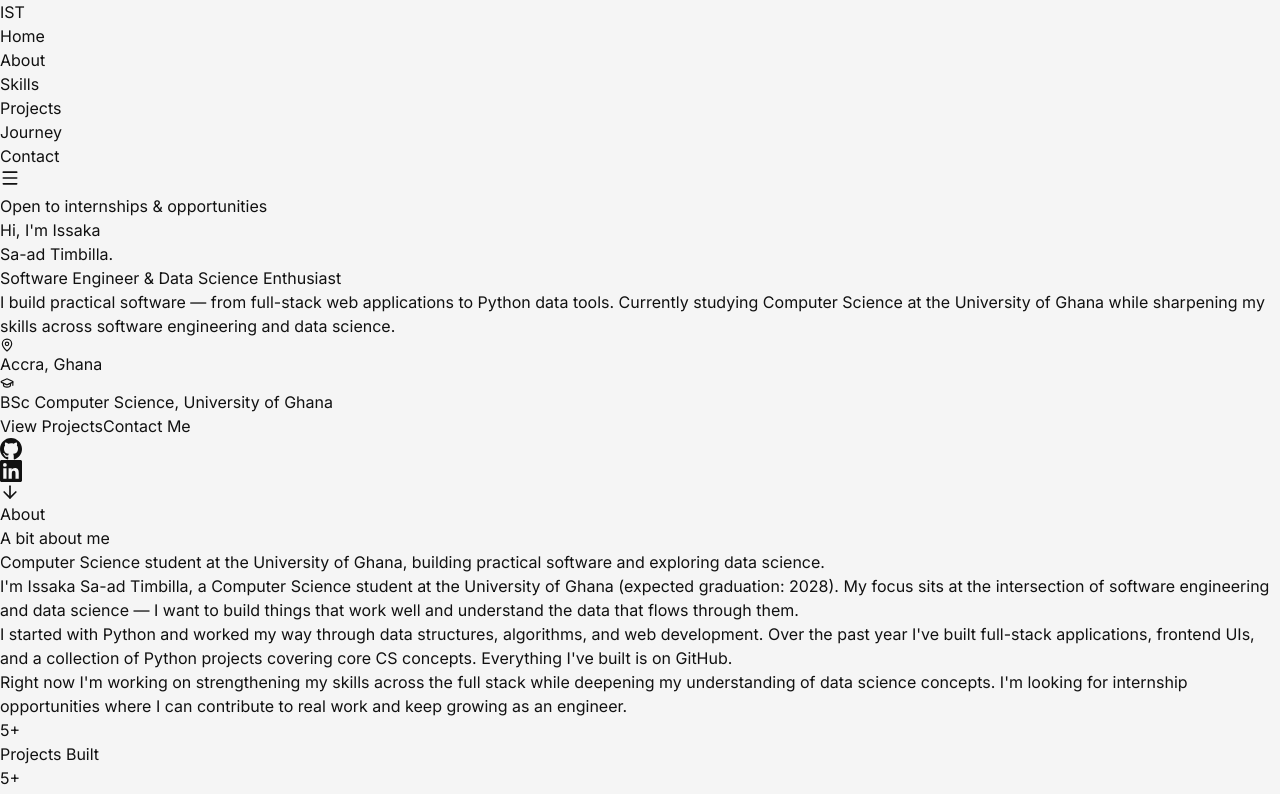
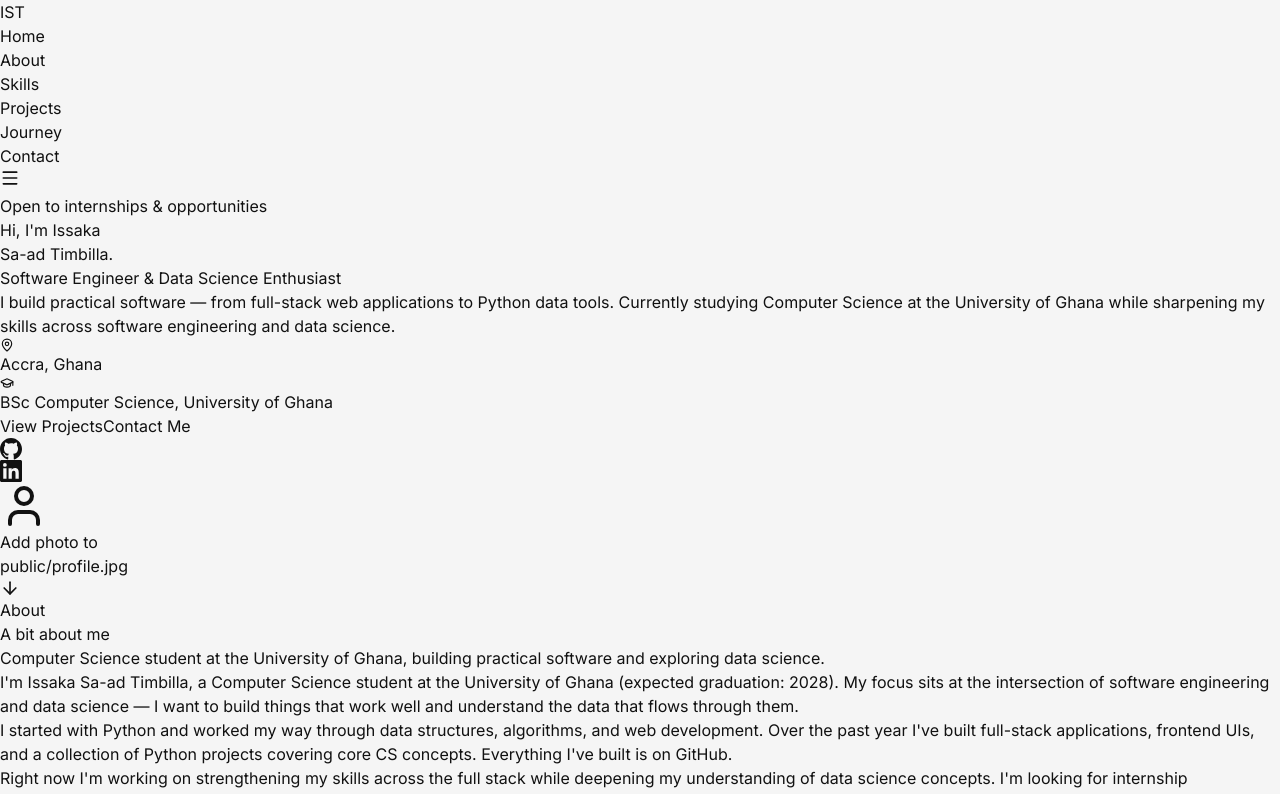
Before and after one commit to isaad-ui/issaaka_sa-ad_Timbilla-portfolio, a React (Vite) app: page / in a window 1280 px wide. Shown: the top 794 px of the page. Built offline with nearby package versions, Linux system fonts and the light colour scheme.

Commit message:
feat: add real repo links and profile photo slot in hero

```diff
--- a/src/components/sections/Hero.tsx
+++ b/src/components/sections/Hero.tsx
@@ -1,7 +1,13 @@
 import React, { useEffect, useState } from 'react';
-import { ArrowDown, MapPin, GraduationCap } from 'lucide-react';
+import { ArrowDown, MapPin, GraduationCap, User } from 'lucide-react';
 import { GithubIcon, LinkedinIcon } from '../ui/BrandIcons';
 import { Button } from '../ui/Button';
+
+// ── To add your photo:
+//    1. Drop your image file into public/  (e.g. public/profile.jpg)
+//    2. Change PHOTO_SRC below to '/profile.jpg' (or whatever filename you used)
+//    3. Save — the placeholder avatar disappears and your photo shows instead.
+const PHOTO_SRC = ''; // e.g. '/profile.jpg'
 
 export const Hero: React.FC = () => {
   const [mounted, setMounted] = useState(false);
@@ -21,30 +27,29 @@ export const Hero: React.FC = () => {
       <div
         className="absolute inset-0 pointer-events-none"
         style={{
-          backgroundImage:
-            'radial-gradient(circle, #d4d4d4 1px, transparent 1px)',
+          backgroundImage: 'radial-gradient(circle, #d4d4d4 1px, transparent 1px)',
           backgroundSize: '28px 28px',
           opacity: 0.55,
         }}
         aria-hidden="true"
       />
-      {/* Fade vignette so dots don't crowd the edges */}
+      {/* Vignette */}
       <div
         className="absolute inset-0 pointer-events-none"
         style={{
-          background:
-            'radial-gradient(ellipse 80% 80% at 50% 50%, transparent 40%, #f5f5f5 100%)',
+          background: 'radial-gradient(ellipse 80% 80% at 50% 50%, transparent 40%, #f5f5f5 100%)',
         }}
         aria-hidden="true"
       />
 
       <div className="relative max-w-6xl mx-auto px-6 w-full pt-28 pb-20">
-        <div className="max-w-3xl">
+        <div className="flex flex-col lg:flex-row items-start lg:items-center gap-10 lg:gap-16">
+
+          {/* ── Left: text content ── */}
+          <div className="flex-1 max-w-2xl">
             {/* Status badge */}
             <div
-            className={`mb-8 transition-all duration-700 ${
-              mounted ? 'opacity-100 translate-y-0' : 'opacity-0 translate-y-4'
-            }`}
+              className={`mb-8 transition-all duration-700 ${mounted ? 'opacity-100 translate-y-0' : 'opacity-0 translate-y-4'}`}
               style={{ transitionDelay: '0ms' }}
             >
               <span className="inline-flex items-center gap-2 bg-white border border-neutral-200 text-neutral-600 text-xs font-medium px-3 py-1.5 rounded-full shadow-sm">
@@ -55,9 +60,7 @@ export const Hero: React.FC = () => {
 
             {/* Heading */}
             <h1
-            className={`text-5xl sm:text-6xl lg:text-7xl font-extrabold text-neutral-900 tracking-tight leading-[1.05] mb-6 transition-all duration-700 ${
-              mounted ? 'opacity-100 translate-y-0' : 'opacity-0 translate-y-6'
-            }`}
+              className={`text-5xl sm:text-6xl lg:text-7xl font-extrabold text-neutral-900 tracking-tight leading-[1.05] mb-6 transition-all duration-700 ${mounted ? 'opacity-100 translate-y-0' : 'opacity-0 translate-y-6'}`}
               style={{ transitionDelay: '80ms' }}
             >
               Hi, I'm{' '}
@@ -66,11 +69,9 @@ export const Hero: React.FC = () => {
               <span className="text-indigo-600">Sa-ad</span> Timbilla.
             </h1>
 
-          {/* Role line */}
+            {/* Role */}
             <p
-            className={`text-xl sm:text-2xl font-semibold text-neutral-600 mb-4 transition-all duration-700 ${
-              mounted ? 'opacity-100 translate-y-0' : 'opacity-0 translate-y-6'
-            }`}
+              className={`text-xl sm:text-2xl font-semibold text-neutral-600 mb-4 transition-all duration-700 ${mounted ? 'opacity-100 translate-y-0' : 'opacity-0 translate-y-6'}`}
               style={{ transitionDelay: '160ms' }}
             >
               Software Engineer &amp; Data Science Enthusiast
@@ -78,9 +79,7 @@ export const Hero: React.FC = () => {
 
             {/* Bio */}
             <p
-            className={`text-neutral-500 text-lg leading-relaxed mb-8 max-w-xl transition-all duration-700 ${
-              mounted ? 'opacity-100 translate-y-0' : 'opacity-0 translate-y-6'
-            }`}
+              className={`text-neutral-500 text-lg leading-relaxed mb-8 max-w-xl transition-all duration-700 ${mounted ? 'opacity-100 translate-y-0' : 'opacity-0 translate-y-6'}`}
               style={{ transitionDelay: '240ms' }}
             >
               I build practical software — from full-stack web applications to Python data tools.
@@ -88,44 +87,34 @@ export const Hero: React.FC = () => {
               skills across software engineering and data science.
             </p>
 
-          {/* Meta info */}
+            {/* Meta */}
             <div
-            className={`flex flex-wrap items-center gap-4 text-sm text-neutral-400 mb-10 transition-all duration-700 ${
-              mounted ? 'opacity-100 translate-y-0' : 'opacity-0 translate-y-6'
-            }`}
+              className={`flex flex-wrap items-center gap-4 text-sm text-neutral-400 mb-10 transition-all duration-700 ${mounted ? 'opacity-100 translate-y-0' : 'opacity-0 translate-y-6'}`}
               style={{ transitionDelay: '300ms' }}
             >
               <span className="flex items-center gap-1.5">
-              <MapPin size={14} className="text-neutral-400" />
+                <MapPin size={14} />
                 Accra, Ghana
               </span>
               <span className="w-1 h-1 rounded-full bg-neutral-300" aria-hidden="true" />
               <span className="flex items-center gap-1.5">
-              <GraduationCap size={14} className="text-neutral-400" />
+                <GraduationCap size={14} />
                 BSc Computer Science, University of Ghana
               </span>
             </div>
 
             {/* CTAs */}
             <div
-            className={`flex flex-wrap items-center gap-3 mb-10 transition-all duration-700 ${
-              mounted ? 'opacity-100 translate-y-0' : 'opacity-0 translate-y-6'
-            }`}
+              className={`flex flex-wrap items-center gap-3 mb-10 transition-all duration-700 ${mounted ? 'opacity-100 translate-y-0' : 'opacity-0 translate-y-6'}`}
               style={{ transitionDelay: '360ms' }}
             >
-            <Button href="#projects" size="lg">
-              View Projects
-            </Button>
-            <Button href="#contact" variant="outline" size="lg">
-              Contact Me
-            </Button>
+              <Button href="#projects" size="lg">View Projects</Button>
+              <Button href="#contact" variant="outline" size="lg">Contact Me</Button>
             </div>
 
-          {/* Social icons */}
+            {/* Socials */}
             <div
-            className={`flex items-center gap-4 transition-all duration-700 ${
-              mounted ? 'opacity-100 translate-y-0' : 'opacity-0 translate-y-6'
-            }`}
+              className={`flex items-center gap-4 transition-all duration-700 ${mounted ? 'opacity-100 translate-y-0' : 'opacity-0 translate-y-6'}`}
               style={{ transitionDelay: '420ms' }}
             >
               <a
@@ -148,6 +137,37 @@ export const Hero: React.FC = () => {
               </a>
             </div>
           </div>
+
+          {/* ── Right: profile photo ── */}
+          <div
+            className={`flex-shrink-0 transition-all duration-700 delay-200 ${mounted ? 'opacity-100 translate-y-0' : 'opacity-0 translate-y-8'}`}
+          >
+            <div className="relative">
+              {/* Decorative ring */}
+              <div className="absolute -inset-1 rounded-full bg-gradient-to-br from-indigo-200 via-indigo-100 to-transparent" aria-hidden="true" />
+
+              {PHOTO_SRC ? (
+                <img
+                  src={PHOTO_SRC}
+                  alt="Issaka Sa-ad Timbilla"
+                  className="relative w-52 h-52 lg:w-64 lg:h-64 rounded-full object-cover border-4 border-white shadow-xl"
+                />
+              ) : (
+                /* Placeholder shown until you add your photo */
+                <div
+                  className="relative w-52 h-52 lg:w-64 lg:h-64 rounded-full border-4 border-white shadow-xl bg-indigo-50 flex flex-col items-center justify-center gap-2"
+                  title="Add your photo: set PHOTO_SRC in Hero.tsx"
+                >
+                  <User size={48} className="text-indigo-200" />
+                  <span className="text-xs text-indigo-300 font-medium text-center px-4">
+                    Add photo to<br />public/profile.jpg
+                  </span>
+                </div>
+              )}
+            </div>
+          </div>
+
+        </div>
       </div>
 
       {/* Scroll indicator */}
--- a/src/data/projects.ts
+++ b/src/data/projects.ts
@@ -24,7 +24,7 @@ export const projects: Project[] = [
       "Working with paginated GitHub API responses and handling rate limiting required building robust request logic. Structuring raw JSON responses into a clean, analysable format — without losing useful fields — was the core data-engineering challenge.",
     learned:
       "Practical experience consuming a real-world REST API, handling authentication and rate limits, and applying data analysis techniques to developer data. This project made the full pipeline from raw API data to meaningful visualisation concrete.",
-    githubUrl: "https://github.com/isaad-ui",
+    githubUrl: "https://github.com/isaad-ui/github-developer-analytics",
     status: "complete",
   },
   {
@@ -51,7 +51,7 @@ export const projects: Project[] = [
       "Getting the responsive grid to behave correctly across breakpoints — matching column behaviour on desktop, tablet, and mobile — required precise use of CSS Grid and careful attention to sizing and spacing. Replicating the sticky header and sidebar layout without JavaScript was a useful constraint.",
     learned:
       "Sharpened understanding of CSS Grid, Flexbox, and responsive layout techniques by working against a real, well-known reference. Recreating a production UI develops an eye for spacing, hierarchy, and the details that make interfaces feel polished.",
-    githubUrl: "https://github.com/isaad-ui",
+    githubUrl: "https://github.com/isaad-ui/youtubeClone",
     status: "complete",
   },
 ];
```
Lines whose indentation alone changed are shown as unchanged.
